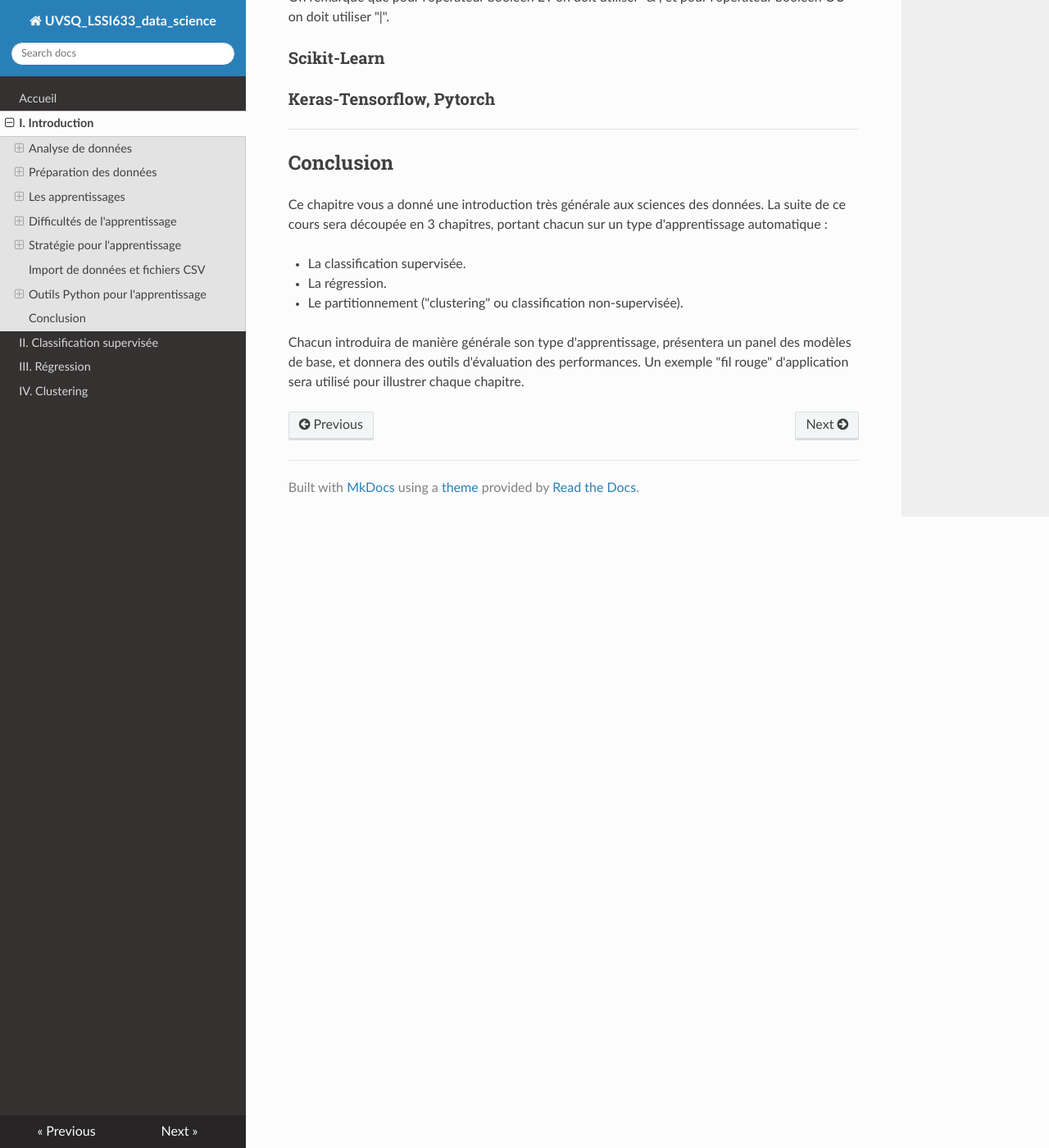
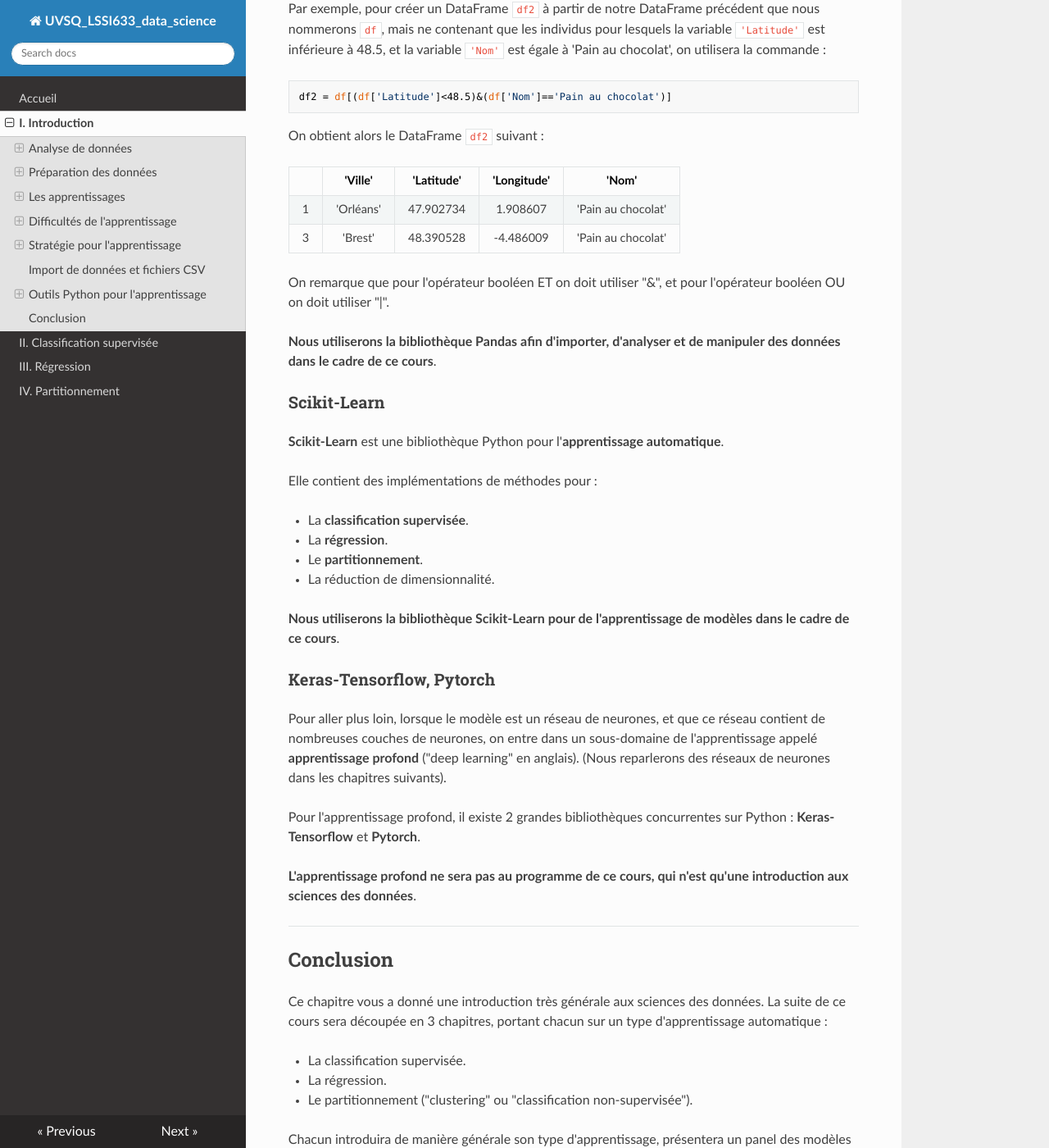
Before and after one commit to NicOudart/UVSQ_LSSI633_data_science, an MkDocs documentation site: the page built from docs/Chap1_Introduction.md, in a window 1280 px wide and 1400 px high, scrolled down 39221 px. Shown: the whole window at 82% size. Built offline with MkDocs 1.6.1, drawn with Linux system fonts in a browser that asks for light colours; nearby versions of some CDN libraries; some of the changed text lies outside the part shown.

Commit message:
-Progress on Chapter 1. -Changing the title of Chapter 4.

```diff
--- a/docs/Chap1_Introduction.md
+++ b/docs/Chap1_Introduction.md
@@ -584,7 +584,7 @@
 
 On ne peut entrainer un modèle de régression **que de manière supervisée**.
 
-NB : Seule la classification peut être "non-supervisée", et on parle en général directement de **clustering**.
+NB : Seule la classification peut être "non-supervisée", et on parle en général directement de **partitionnement** ("clustering").
 
 ### Pour aller plus loin...
 
@@ -911,11 +911,20 @@
 
 * Les résultats peuvent dépendre de la manière dont nous avons découpé notre base de données en 3.
 
-C'est pourquoi on lui préfère souvent la **validation croisée** :
+C'est pourquoi on lui préfère souvent la **validation croisée**.
+
+L'idée est la suivante : on met toujours de côté un jeu de test, mais on ne réalise plus une séparation entre données d'entrainement et données de validation.
+A la place, on sépare la base d'entrainement en plusieurs petits jeux de données, et on réalise plusieurs entrainements du modèle, avec pour chacun jeu un de validation différent parmi ces petits jeux.
 
 |Validation croisée|
 |:-|
-||
+|- On sépare la base de données en un jeu d'entrainement et un jeu de test.|
+|- On sépare le jeu d'entrainement en k sous-jeux.|
+|- On réalise k combinaisons, où un des k sous-jeux est utilisé pour la validation, pendant que les k-1 autres sont utilisées pour l'entrainement.|
+|- La qualité des prédictions du modèle est évaluée à chaque itération comme étant la moyenne de celles évaluée pour chaque combinaison.|
+|- On sélectionne le modèle ayant en moyenne les meilleurs résultats en validation.|
+|- On ré-entraine ce modèle avec les mêmes hyperparamètres, sur le jeu d'entrainement complet.|
+|- On évalue les performances en généralisation de ce modèle sur les données de test.|
 
 Voici la validation croisée résumée schématiquement :
 
@@ -1071,13 +1080,32 @@
 
 On remarque que pour l'opérateur booléen ET on doit utiliser "&", et pour l'opérateur booléen OU on doit utiliser "|".
 
+**Nous utiliserons la bibliothèque Pandas afin d'importer, d'analyser et de manipuler des données dans le cadre de ce cours**.
+
 ### Scikit-Learn
 
+**Scikit-Learn** est une bibliothèque Python pour l'**apprentissage automatique**.
 
+Elle contient des implémentations de méthodes pour :
+
+* La **classification supervisée**.
+
+* La **régression**.
+
+* Le **partitionnement**.
+
+* La réduction de dimensionnalité.
+
+**Nous utiliserons la bibliothèque Scikit-Learn pour de l'apprentissage de modèles dans le cadre de ce cours**.
 
 ### Keras-Tensorflow, Pytorch
 
+Pour aller plus loin, lorsque le modèle est un réseau de neurones, et que ce réseau contient de nombreuses couches de neurones, on entre dans un sous-domaine de l'apprentissage appelé **apprentissage profond** ("deep learning" en anglais).
+(Nous reparlerons des réseaux de neurones dans les chapitres suivants).
 
+Pour l'apprentissage profond, il existe 2 grandes bibliothèques concurrentes sur Python : **Keras-Tensorflow** et **Pytorch**.
+
+**L'apprentissage profond ne sera pas au programme de ce cours, qui n'est qu'une introduction aux sciences des données**.
 
 ---
 
@@ -1090,7 +1118,7 @@
 
 * La régression.
 
-* Le partitionnement ("clustering" ou classification non-supervisée).
+* Le partitionnement ("clustering" ou "classification non-supervisée").
 
 Chacun introduira de manière générale son type d'apprentissage, présentera un panel des modèles de base, et donnera des outils d'évaluation des performances.
 Un exemple "fil rouge" d'application sera utilisé pour illustrer chaque chapitre.
--- a/mkdocs.yml
+++ b/mkdocs.yml
@@ -9,7 +9,7 @@
   - I. Introduction: Chap1_Introduction.md
   - II. Classification supervisée: Chap2_Classification_supervisee.md
   - III. Régression: Chap3_Regression.md
-  - IV. Clustering: Chap4_Clustering.md
+  - IV. Partitionnement: Chap4_Partitionnement.md
 markdown_extensions:
   - pymdownx.arithmatex:
       generic: true
```
Also changed, not shown: README.md (+2 -2 lines), docs/Chap4_Partitionnement.md (renamed from docs/Chap4_Clustering.md, +1 -1 lines), docs/index.md (+2 -2 lines).
